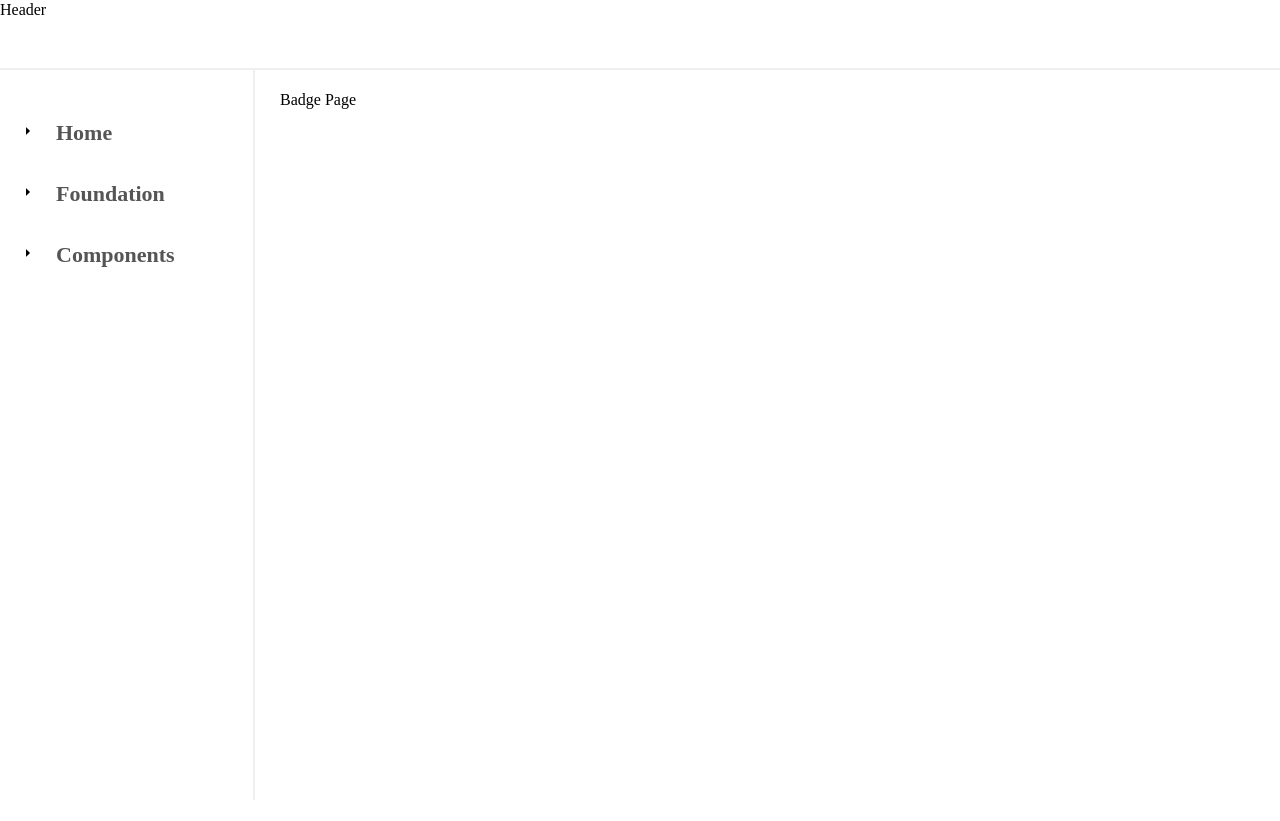
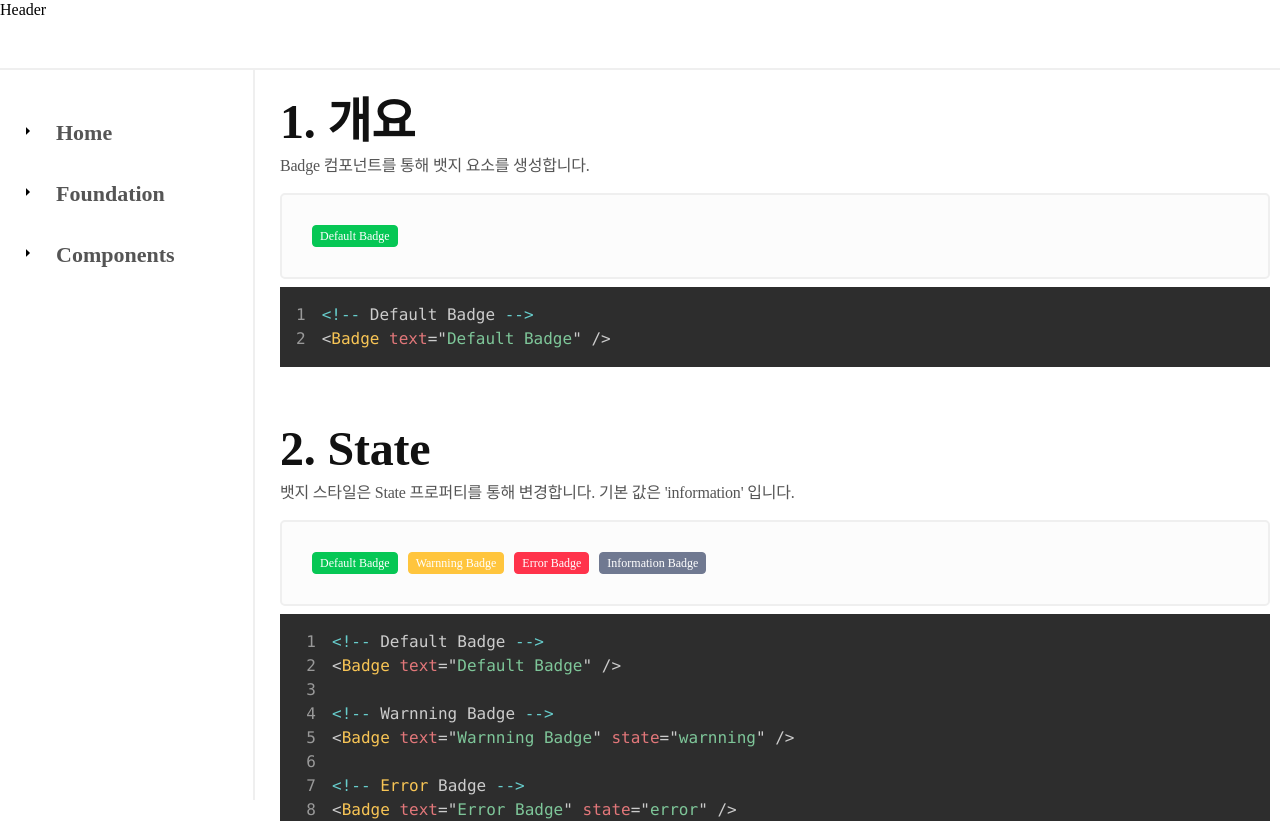
Before and after one commit to dongggggae/hyun-design-system, a Next.js app: page /components/badge in a window 1280 px wide. Shown: the top 821 px of the page. Before the commit the page ends 800 px from the top, so only its background shows below. Built offline with nearby package versions, Linux system fonts and the light colour scheme.

Commit message:
[feature/DS-81]Docs - Badge 추가

```diff
--- a/app/(route)/components/badge/page.tsx
+++ b/app/(route)/components/badge/page.tsx
@@ -1,7 +1,112 @@
 import React from 'react';
+import dynamic from 'next/dynamic';
+
+import Heading from '@components/Typography/Heading';
+import Text from '@components/Typography/Text';
+import Stack from '@components/Stack/Stack';
+import Badge from '@components/Badge/Badge';
+
+const CodeContainer = dynamic(() => import('@docs/CodeContainer'));
 
 const BadgePage = () => {
-  return <div className="docs">Badge Page</div>;
+  return (
+    <div className="docs">
+      <div className="docs-badge">
+        {/* Overview */}
+        <div className="component-content">
+          <Heading level="h2" size={2} text="1. 개요" />
+          <Text>Badge 컴포넌트를 통해 뱃지 요소를 생성합니다.</Text>
+          <div className="preview">
+            <Badge text="Default Badge" />
+          </div>
+          <CodeContainer codeString={badgeCode.overview} />
+        </div>
+        {/* Overview */}
+        {/* State */}
+        <div className="component-content">
+          <Heading level="h2" size={2} text="2. State" />
+          <Text>뱃지 스타일은 State 프로퍼티를 통해 변경합니다. 기본 값은 &#39;information&#39; 입니다.</Text>
+          <div className="preview">
+            <Badge text="Default Badge" />
+            <Badge text="Warnning Badge" state="warnning" />
+            <Badge text="Error Badge" state="error" />
+            <Badge text="Information Badge" state="information" />
+          </div>
+          <CodeContainer codeString={badgeCode.state} />
+        </div>
+        {/* State */}
+        {/* Outline */}
+        <div className="component-content">
+          <Heading level="h2" size={2} text="3. Outline" />
+          <Text>뱃지 Outline 프로퍼티를 통해 뱃지의 Outline을 설정합니다. 기본 값은 &#39;false&#39; 입니다.</Text>
+          <div className="preview">
+            <Badge text="Default Badge" outline />
+            <Badge text="Warnning Badge" state="warnning" outline />
+            <Badge text="Error Badge" state="error" outline />
+            <Badge text="Information Badge" state="information" outline />
+          </div>
+          <CodeContainer codeString={badgeCode.outline} />
+        </div>
+        {/* Outline */}
+        {/* Outline */}
+        <div className="component-content">
+          <Heading level="h2" size={2} text="4. Size" />
+          <Text>Size 프로퍼티를 통해 뱃지 사이즈를 지정하며, 기본 값은 &#39;sm&#39; 입니다.</Text>
+          <div className="preview">
+            <Badge text="Default Badge" />
+            <Badge text="Default Badge" size="md" />
+            <Badge text="Error Badge" state="error" />
+            <Badge text="Error Badge" state="error" size="md" />
+          </div>
+          <CodeContainer codeString={badgeCode.size} />
+        </div>
+        {/* Outline */}
+      </div>
+    </div>
+  );
+};
+
+const badgeCode = {
+  overview: [`<!-- Default Badge -->`, '<Badge text="Default Badge" />'].join('\n'),
+  state: [
+    `<!-- Default Badge -->`,
+    `<Badge text="Default Badge" />`,
+    ``,
+    `<!-- Warnning Badge -->`,
+    `<Badge text="Warnning Badge" state="warnning" />`,
+    ``,
+    `<!-- Error Badge -->`,
+    `<Badge text="Error Badge" state="error" />`,
+    ``,
+    `<!-- Information Badge -->`,
+    `<Badge text="Information Badge" state="information" />`,
+  ].join(`\n`),
+  outline: [
+    `<!-- Default Badge -->`,
+    `<Badge text="Default Outline Badge" outline />`,
+    ``,
+    `<!-- Warnning Badge -->`,
+    `<Badge text="Warnning Outline Badge" state="warnning" outline />`,
+    ``,
+    `<!-- Error Badge -->`,
+    `<Badge text="Error Outline Badge" state="error" outline />`,
+    ``,
+    `<!-- Information Badge -->`,
+    `<Badge text="Information Outline Badge" state="information" outline />`,
+  ].join(`\n`),
+  size: [
+    `<!-- Small Size Badge -->`,
+    `<Badge text="Small Size Badge" />`,
+    ``,
+    `<!-- Medium Size Badge -->`,
+    `<Badge text="Medium Size Badge" size="md" />`,
+    ``,
+    `<!-- Small Size Badge -->`,
+    `<Badge text="Small Size Badge" state="error" />`,
+    ``,
+    `<!-- Medium Size Badge -->`,
+    `<Badge text="Medium Size Badge" state="error" size="md" />`,
+  ].join(`\n`),
 };
 
 export default BadgePage;
```
